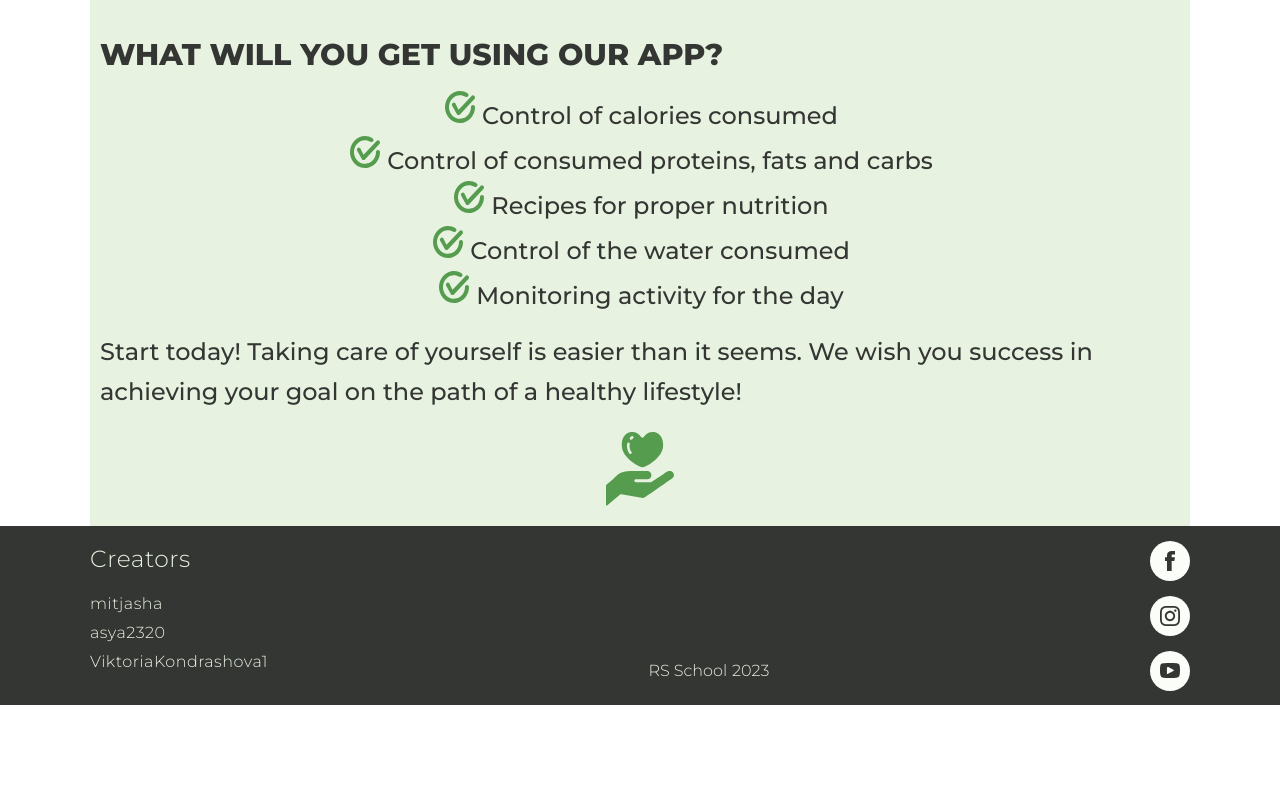
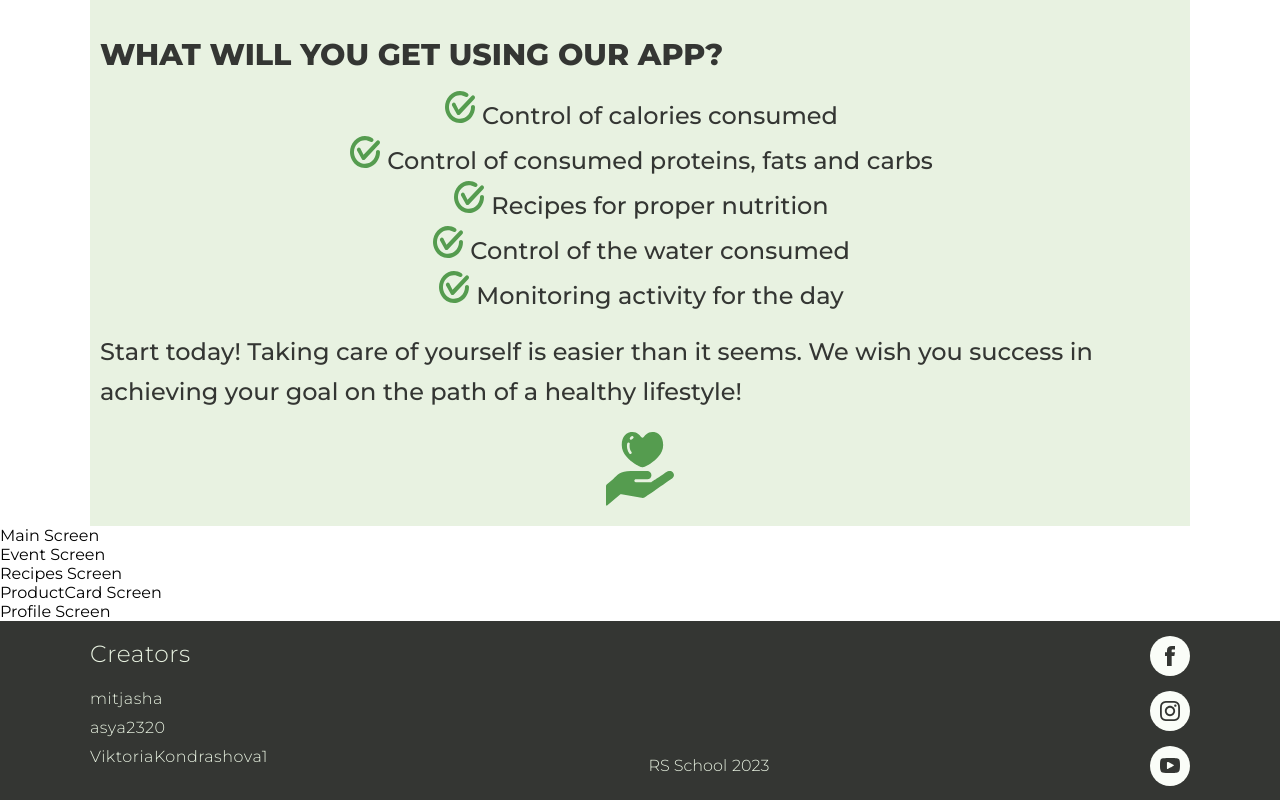
Before and after one commit to mitjasha/avocado, a React (Create React App) app: page / in a window 1280 px wide. Shown: the part 584-1384 px from the top of the page. Before the commit the page ends 1289 px from the top, so only its background shows below. Built offline with nearby package versions, Linux system fonts and the light colour scheme.

Commit message:
fix: remove commits in app.tsx

```diff
--- a/src/App.tsx
+++ b/src/App.tsx
@@ -14,11 +14,11 @@ const App: React.FC = () => {
       <Header />
       <main className="main-app">
         <AboutUsScreen />
-        {/* <MainScreen />
+        <MainScreen />
         <EventScreen />
         <RecipesScreen />
         <ProductCardScreen />
-        <ProfileScreen /> */}
+        <ProfileScreen />
       </main>
       <Footer />
     </>
```
